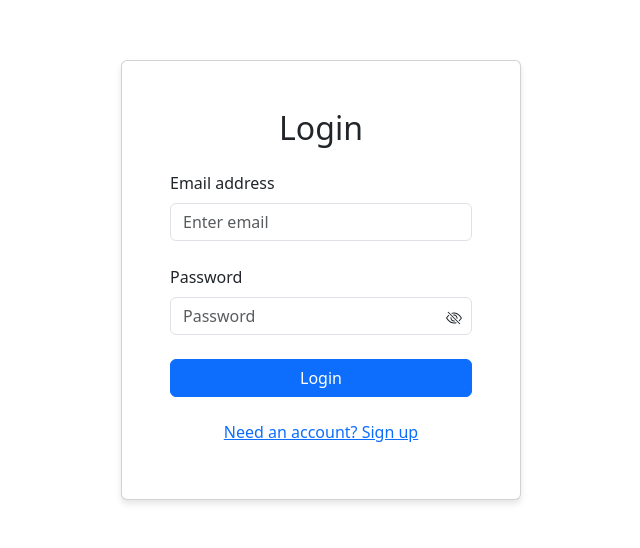
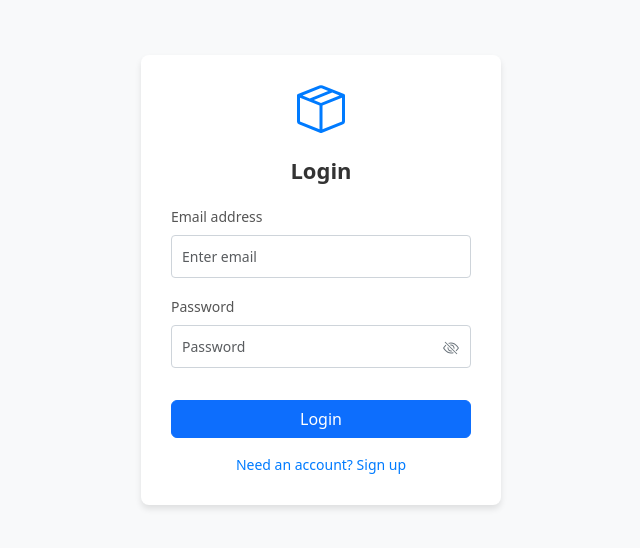
Before and after one commit to lance449/CCS112-midterm-case-study, a React (Create React App) app: page / in a window 1280 px wide. Shown: the part 120-668 px from the top of the page, without its empty margins (319-959 px from the left). Built offline with nearby package versions, Linux system fonts and the light colour scheme; the HTML template or start-up script is replaced by a standard one.

Commit message:
Visual improvements

```diff
--- a/src/App.js
+++ b/src/App.js
@@ -1,7 +1,7 @@
 // App.js
-import React, { useRef } from 'react';
+import React from 'react';
 import { BrowserRouter as Router, Route, Routes, useLocation } from 'react-router-dom';
-import { CSSTransition, TransitionGroup } from 'react-transition-group';
+import { CSSTransition, SwitchTransition } from 'react-transition-group';
 import Login from './components/Login';
 import SignUp from './components/SignUp';
 import Dashboard from './components/Dashboard';
@@ -9,27 +9,23 @@ import './components/AuthForm.css';
 
 function AnimatedRoutes() {
   const location = useLocation();
-  const nodeRef = useRef(null);
 
   return (
     <div className="auth-wrapper">
-      <TransitionGroup component={null}>
+      <SwitchTransition>
         <CSSTransition
           key={location.pathname}
           classNames="fade"
           timeout={300}
-          nodeRef={nodeRef}
         >
-          <div ref={nodeRef} className="route-container">
           <Routes location={location}>
             <Route path="/" element={<Login />} />
             <Route path="/login" element={<Login />} />
             <Route path="/dashboard" element={<Dashboard />} />
             <Route path="/signup" element={<SignUp />} />
           </Routes>
-          </div>
         </CSSTransition>
-      </TransitionGroup>
+      </SwitchTransition>
     </div>
   );
 }
--- a/src/AuthForm.js
+++ b/src/AuthForm.js
@@ -1,7 +1,7 @@
 import React, { useState } from 'react';
-import { Card, Form, Button, Alert } from 'react-bootstrap';
+import { Card, Form, Button, Alert, Container, Row, Col } from 'react-bootstrap';
 import { Link } from 'react-router-dom';
-import { Eye, EyeSlash } from 'react-bootstrap-icons';
+import { Eye, EyeSlash, BoxSeam } from 'react-bootstrap-icons';
 import axios from 'axios';
 import './components/AuthForm.css';
 
@@ -32,16 +32,18 @@ const AuthForm = ({ title, fields, submitText, altLink, altText, onSubmit, error
   };
 
   return (
-    <Card className="auth-card">
-      <Card.Body className="p-5">
-        <h2 className="text-center mb-4">{title}</h2>
+    <div className="auth-page">
+      <div className="auth-container">
+        <div className="auth-form-container">
+          <div className="auth-logo">
+            <BoxSeam size={48} />
+          </div>
+          <h2 className="auth-title">{title}</h2>
           <Form onSubmit={handleSubmit}>
             {fields.map((field, index) => (
-            <Form.Group className="mb-4" controlId={`form${field.name}`} key={index}>
-              <Form.Label>
-                {field.label}
-              </Form.Label>
-              <div className="position-relative">
+              <Form.Group className="auth-form-group" controlId={`form${field.name}`} key={index}>
+                <Form.Label>{field.label}</Form.Label>
+                <div className="auth-input-wrapper">
                   <Form.Control
                     type={field.name.includes('password') ? (field.name === 'password' ? (showPassword ? 'text' : 'password') : (showConfirmPassword ? 'text' : 'password')) : field.type}
                     name={field.name}
@@ -51,33 +53,27 @@ const AuthForm = ({ title, fields, submitText, altLink, altText, onSubmit, error
                     isInvalid={!!errors[field.name]}
                   />
                   {field.name.includes('password') && (
-                  <div className="password-toggle-wrapper">
-                    <div
-                      className="password-toggle"
-                      onClick={field.name === 'password' ? togglePasswordVisibility : toggleConfirmPasswordVisibility}
-                    >
+                    <div className="password-toggle" onClick={field.name === 'password' ? togglePasswordVisibility : toggleConfirmPasswordVisibility}>
                       {(field.name === 'password' ? showPassword : showConfirmPassword) ? <Eye /> : <EyeSlash />}
                     </div>
+                  )}
                 </div>
-                )}
-                <Form.Control.Feedback type="invalid">
-                  {errors[field.name]}
-                </Form.Control.Feedback>
-              </div>
+                {errors[field.name] && <div className="auth-error">{errors[field.name]}</div>}
               </Form.Group>
             ))}
             {errors.general && (
-            <Alert variant="danger">{errors.general}</Alert>
+              <Alert variant="danger" className="auth-alert">{errors.general}</Alert>
             )}
-          <Button variant="primary" type="submit" className="w-100 mb-3">
+            <Button variant="primary" type="submit" className="auth-submit-btn">
               {submitText}
             </Button>
           </Form>
-        <div className="text-center">
-          <Link to={altLink} className="btn btn-link">{altText}</Link>
+          <div className="auth-alt-link">
+            <Link to={altLink}>{altText}</Link>
           </div>
-      </Card.Body>
-    </Card>
+        </div>
+      </div>
+    </div>
   );
 };
 
--- a/src/components/AuthForm.css
+++ b/src/components/AuthForm.css
@@ -10,124 +10,156 @@ body, html {
   overflow: hidden; /* This prevents scrollbars on the root element */
 }
 
+.auth-page {
+  min-height: 100vh;
+  display: flex;
+  align-items: center;
+  justify-content: center;
+  background-color: #f8f9fa;
+}
+
 .auth-container {
-  position: fixed; /* This keeps the container fixed in place */
-  top: 0;
-  left: 0;
-  right: 0;
-  bottom: 0;
+  width: 100%;
+  max-width: 400px;
+  padding: 20px;
+  display: flex;
+  flex-direction: column;
+  justify-content: center;
+  min-height: 100vh;
+}
+
+.auth-form-container {
+  background-color: #ffffff;
+  border-radius: 8px;
+  box-shadow: 0 4px 6px rgba(0, 0, 0, 0.1);
+  padding: 30px;
+}
+
+.auth-logo {
   display: flex;
   justify-content: center;
-  align-items: center;
-  background-color: #f8f9fa;
-  overflow: hidden; /* This prevents scrollbars on the container */
+  margin-bottom: 24px;
 }
 
-.auth-card {
-  width: 100%;
-  max-width: 400px;
-  box-shadow: 0 4px 6px rgba(0, 0, 0, 0.1);
-  transition: all 0.3s ease;
-  max-height: 90vh;
-  overflow-y: auto;
-  background-color: #ffffff;
-  border-radius: 10px;
+.auth-logo svg {
+  color: #007bff;
 }
 
-.auth-card:hover {
-  transform: translateY(-5px);
-  box-shadow: 0 6px 12px rgba(0, 0, 0, 0.15);
+.auth-title {
+  font-size: 22px;
+  font-weight: 600;
+  text-align: center;
+  margin-bottom: 20px;
+  color: #333;
 }
 
-.auth-card::-webkit-scrollbar {
-  width: 6px;
+.auth-form-group {
+  margin-bottom: 16px;
 }
 
-.auth-card::-webkit-scrollbar-thumb {
-  background-color: rgba(0, 0, 0, 0.2);
-  border-radius: 3px;
+.auth-form-group label {
+  font-size: 14px;
+  margin-bottom: 8px;
+  color: #555;
+}
+
+.auth-input-wrapper {
+  position: relative;
+}
+
+.auth-form-group input {
+  width: 100%;
+  padding: 10px;
+  border: 1px solid #ced4da;
+  border-radius: 4px;
+  font-size: 14px;
+  transition: border-color 0.15s ease-in-out, box-shadow 0.15s ease-in-out;
+}
+
+.auth-form-group input:focus {
+  border-color: #80bdff;
+  outline: 0;
+  box-shadow: 0 0 0 0.2rem rgba(0, 123, 255, 0.25);
+}
+
+.password-toggle {
+  position: absolute;
+  top: 50%;
+  right: 12px;
+  transform: translateY(-50%);
+  cursor: pointer;
+  color: #6c757d;
+}
+
+.auth-error {
+  color: #dc3545;
+  font-size: 14px;
+  margin-top: 4px;
+}
+
+.auth-alert {
+  margin-bottom: 24px;
+}
+
+.auth-submit-btn {
+  width: 100%;
+  padding: 10px;
+  font-size: 14px;
+  font-weight: 600;
+  background-color: #007bff;
+  border: none;
+  border-radius: 4px;
+  color: #ffffff;
+  cursor: pointer;
+  transition: background-color 0.15s ease-in-out;
+  margin-top: 16px;
+}
+
+.auth-submit-btn:hover {
+  background-color: #0056b3;
+}
+
+.auth-alt-link {
+  text-align: center;
+  margin-top: 16px;
+  font-size: 14px;
+}
+
+.auth-alt-link a {
+  color: #007bff;
+  text-decoration: none;
+  font-weight: 500;
+}
+
+.auth-alt-link a:hover {
+  text-decoration: underline;
+}
+
+.auth-wrapper {
+  position: relative;
+  width: 100%;
+  height: 100vh;
+  overflow: hidden;
 }
 
 .fade-enter {
   opacity: 0;
-  transform: translateY(20px);
+  transform: translateX(50px);
 }
 
 .fade-enter-active {
   opacity: 1;
-  transform: translateY(0);
-  transition: opacity 300ms ease-out, transform 300ms cubic-bezier(0.34, 1.56, 0.64, 1);
+  transform: translateX(0);
+  transition: opacity 300ms ease-in, transform 300ms ease-in;
 }
 
 .fade-exit {
   opacity: 1;
-  transform: translateY(0);
+  transform: translateX(0);
 }
 
 .fade-exit-active {
   opacity: 0;
-  transform: translateY(-20px);
-  transition: opacity 300ms ease-out, transform 300ms cubic-bezier(0.34, 1.56, 0.64, 1);
+  transform: translateX(-50px);
+  transition: opacity 300ms ease-in, transform 300ms ease-in;
 }
-
-.route-container {
-  position: absolute;
-  width: 100%;
-  height: 100%;
-  display: flex;
-  justify-content: center;
-  align-items: center;
-  will-change: opacity, transform;
-  transition: opacity 300ms ease-out, transform 300ms cubic-bezier(0.34, 1.56, 0.64, 1);
-}
-
-.form-control:focus {
-  border-color: #80bdff;
-  box-shadow: 0 0 0 0.2rem rgba(0, 123, 255, 0.25);
-}
-
-.form-control.is-invalid {
-  padding-right: 4.5rem !important;
-}
-
-.position-relative {
-  position: relative;
-  margin-bottom: 1.5rem;
-}
-
-.password-toggle-wrapper {
-  position: absolute;
-  top: 50%;
-  right: 10px;
-  transform: translateY(-50%);
-  z-index: 5;
-}
-
-.password-toggle {
-  cursor: pointer;
-}
-
-.form-control {
-  padding-right: 2.5rem;
-}
-
-.btn-primary {
-  background-color: #007bff;
-  border-color: #007bff;
-}
-
-.btn-primary:hover {
-  background-color: #0056b3;
-  border-color: #0056b3;
-}
-
-.invalid-feedback {
-  position: absolute;
-  left: 0;
-  bottom: -1.25rem;
-  font-size: 0.875rem;
-}
-
-.form-control.is-invalid ~ .password-toggle-wrapper {
-  right: 2.5rem;
-}
```
Also changed, not shown: src/components/Dashboard.js (+46 -43 lines). Lines whose indentation alone changed are shown as unchanged.
